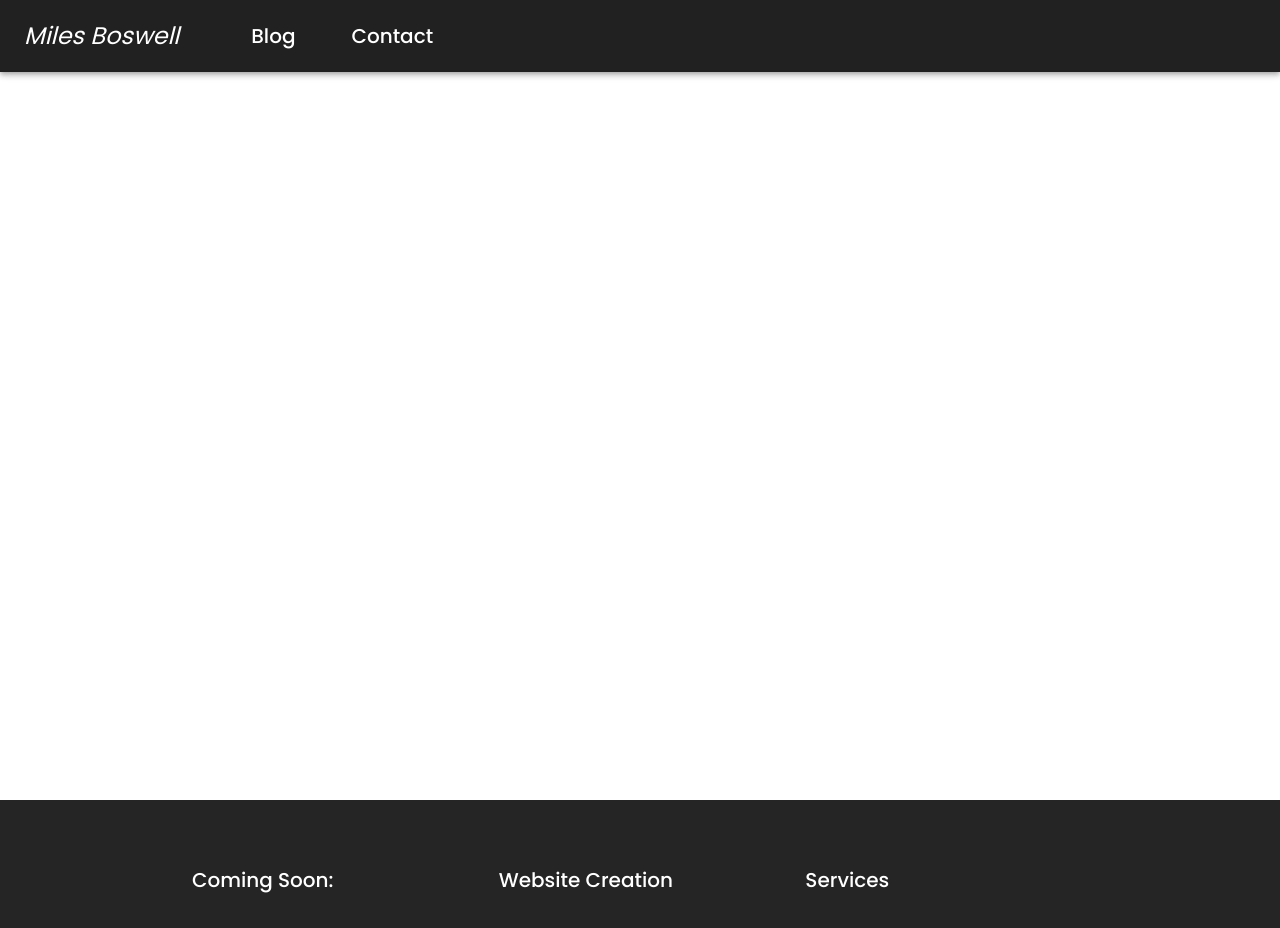
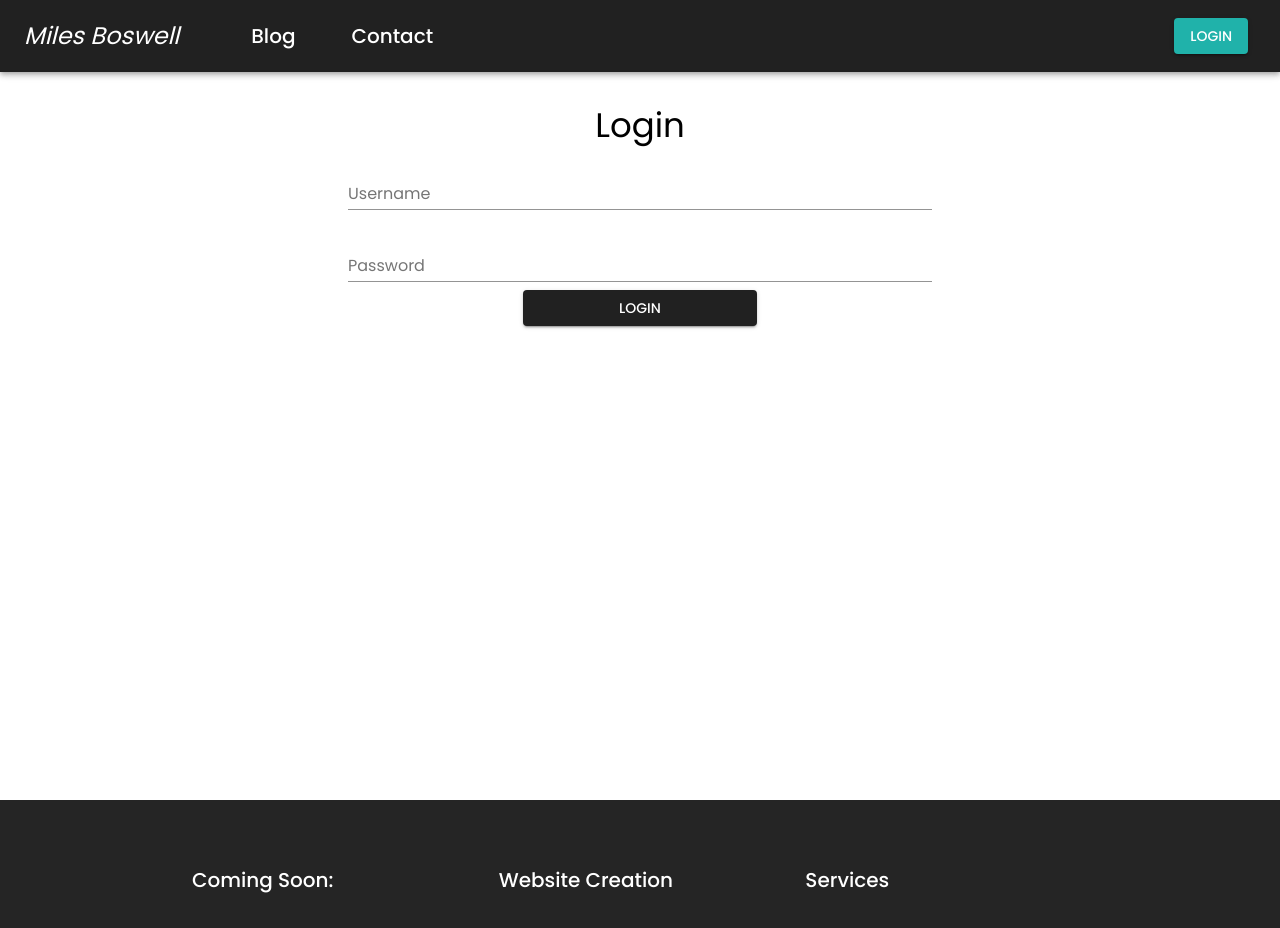
Before and after one commit to msboswell/personal-website, a React (Create React App) app: page /login in a window 1280 px wide. Built offline with nearby package versions, Linux system fonts and the light colour scheme.

Commit message:
Push repo

```diff
--- a/src/App.js
+++ b/src/App.js
@@ -1,10 +1,12 @@
 import React from 'react';
 import { Container } from '@material-ui/core';
 import { makeStyles, ThemeProvider } from '@material-ui/core/styles';
-import { Route } from 'react-router-dom';
+import { Route, Switch } from 'react-router-dom';
 import Footer from './components/Footer';
 import Navbar from './components/Navbar';
 import Contact from './pages/Contact';
+import Login from './pages/Login';
+import PageNotFound from './pages/PageNotFound';
 import Home from './pages/Home';
 import Posts from './pages/Posts';
 import general from './theme.js';
@@ -28,9 +30,13 @@ export default () => {
       <div className={classes.pageContainer}>
         <Navbar />
         <Container maxWidth="xl" className={classes.container}>
-          <Route exact path="/" component={Home} />
-          <Route path="/blog/" component={Posts} />
-          <Route path="/contact/" component={Contact} />
+          <Switch>
+            <Route exact path="/" component={Home} />
+            <Route path="/blog/" component={Posts} />
+            <Route path="/contact/" component={Contact} />
+            <Route path="/login/" component={Login} />
+            <Route component={PageNotFound} />
+          </Switch>
         </Container>
         <Footer />
       </div>
--- a/src/components/Navbar.jsx
+++ b/src/components/Navbar.jsx
@@ -7,6 +7,7 @@ import {
   Typography,
   AppBar,
   Toolbar,
+  Button,
 } from '@material-ui/core';
 import { makeStyles } from '@material-ui/core/styles';
 
@@ -14,6 +15,10 @@ const useStyles = makeStyles({
   header: {
     fontStyle: 'oblique',
     flex: 'none', // change to 1 to push everything else to right
+  },
+  login: {
+    position: 'absolute',
+    right: '2rem',
   },
 });
 
@@ -47,6 +52,11 @@ export default () => {
             <Item path="/contact/">Contact</Item>
           </ListItem>
         </List>
+        <Typography color="inherit" variant="h6" className={classes.login}>
+          <Button color="secondary" variant="contained" href="/login/">
+            Login
+          </Button>
+        </Typography>
       </Toolbar>
     </AppBar>
   );
--- /dev/null
+++ b/src/pages/Login.jsx
@@ -0,0 +1,50 @@
+import React, { useState } from 'react';
+import {
+  FormControl,
+  InputLabel,
+  Input,
+  Button,
+  Typography,
+  Container,
+} from '@material-ui/core';
+
+export default () => {
+  const [state, setState] = useState({});
+
+  const handleSubmit = (e: any) => {
+    e.preventDefault();
+    console.log(state);
+  };
+
+  return (
+    <div align="center">
+      <Container>
+        <form style={{ width: '50%' }} onSubmit={handleSubmit}>
+          <Typography variant="h4" color="inherit">
+            Login
+          </Typography>
+
+          <FormControl margin="normal" fullWidth>
+            <InputLabel htmlFor="username">Username</InputLabel>
+            <Input id="username" type="text" />
+          </FormControl>
+
+          <FormControl margin="normal" fullWidth>
+            <InputLabel htmlFor="password">Password</InputLabel>
+            <Input id="password" type="password" />
+          </FormControl>
+
+          <Button
+            style={{ width: '40%' }}
+            variant="contained"
+            color="primary"
+            size="medium"
+            type="submit"
+          >
+            Login
+          </Button>
+        </form>
+      </Container>
+    </div>
+  );
+};
--- /dev/null
+++ b/src/pages/PageNotFound.jsx
@@ -0,0 +1,15 @@
+import React from 'react';
+import { Typography, Container } from '@material-ui/core';
+
+export default () => {
+  return (
+    <Container>
+      <Typography variant="h2" color="inherit">
+        404
+      </Typography>
+      <Typography variant="h4" color="inherit">
+        Sorry, that page could not be found.
+      </Typography>
+    </Container>
+  );
+};
```
